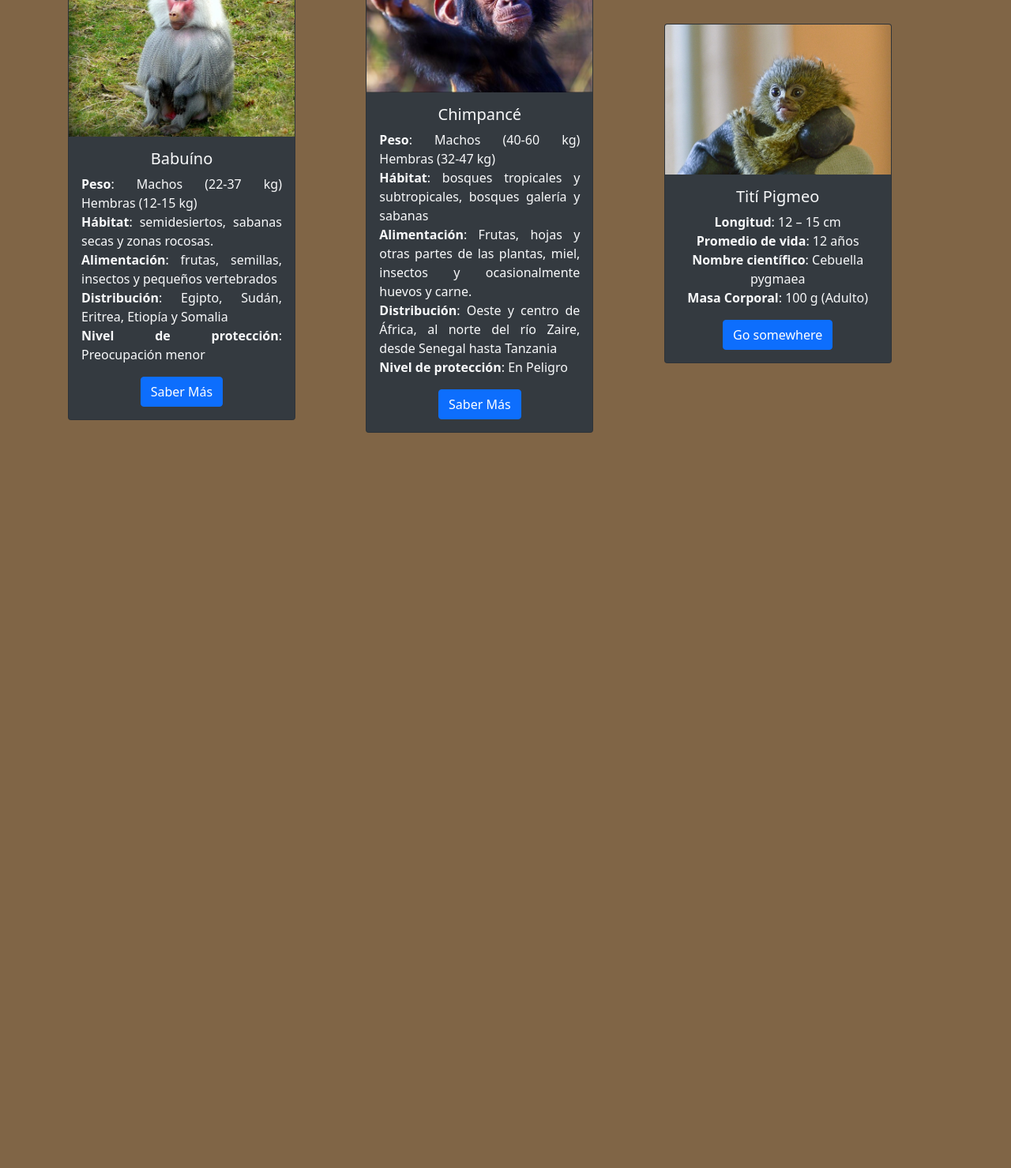
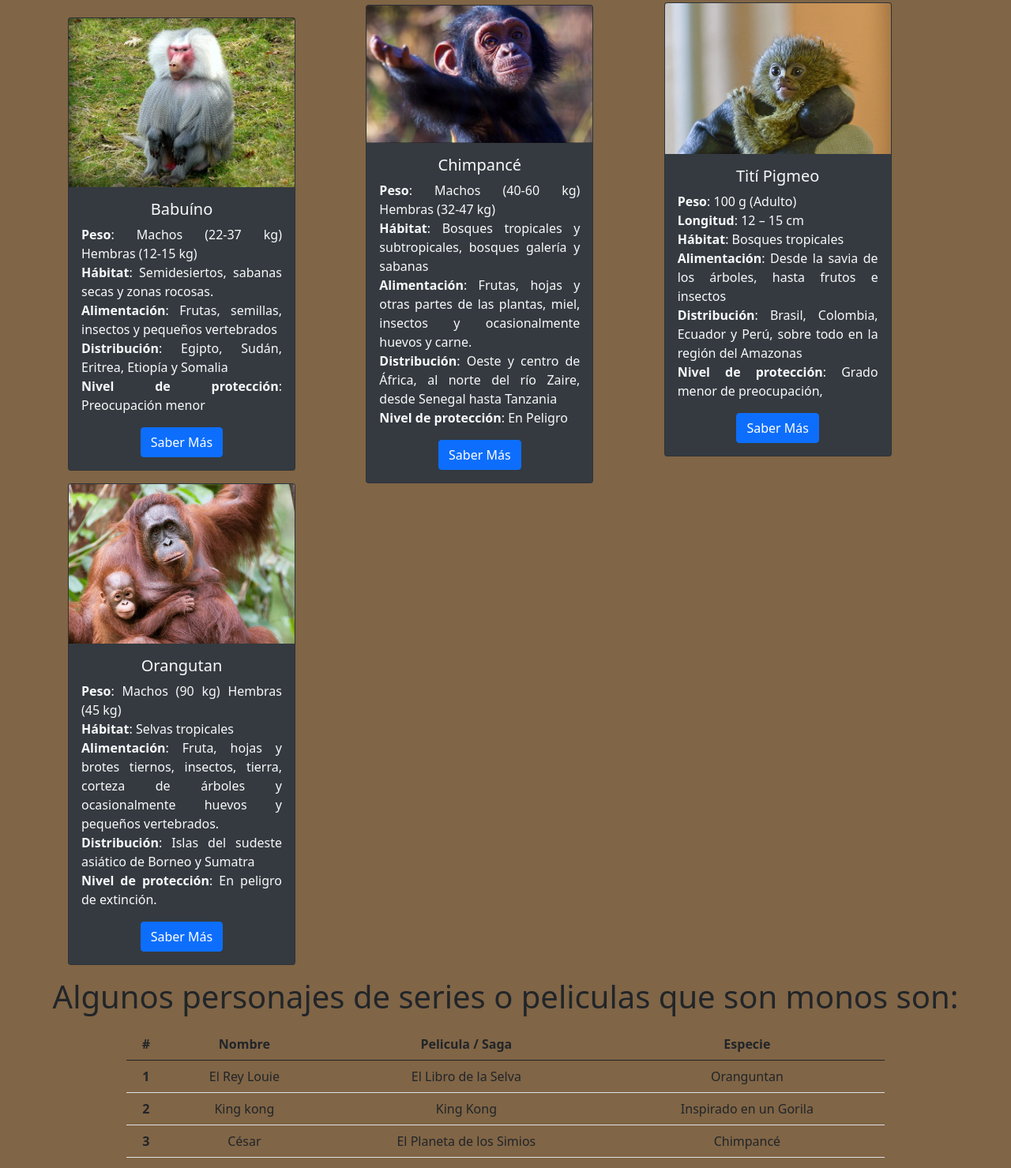
Before and after one commit to RMTorrabadella04/AnimalFavorito, a plain HTML site: page index.html in a window 1280 px wide. Shown: the part 801-2280 px from the top of the page at 79% size. Before the commit the page ends 1349 px from the top, so only its background shows below. Drawn offline with nearby package versions, Linux system fonts and the light colour scheme.

Commit message:
V3 - Especies y Personajes Conocidos

```diff
--- a/index.html
+++ b/index.html
@@ -1,22 +1,42 @@
 <!DOCTYPE html>
 <html lang="en">
   <head>
-  <meta charset="UTF-8">
-  <meta name="viewport" content="width=device-width, initial-scale=1.0">
+    <meta charset="UTF-8" />
+    <meta name="viewport" content="width=device-width, initial-scale=1.0" />
     <title>Mi Animal Favorito - Bootstrap</title>
-  <link rel="stylesheet" href="https://stackpath.bootstrapcdn.com/bootstrap/5.0.0-alpha1/css/bootstrap.min.css" integrity="sha384-r4NyP46KrjDleawBgD5tp8Y7UzmLA05oM1iAEQ17CSuDqnUK2+k9luXQOfXJCJ4I" crossorigin="anonymous">
-  <script src="https://cdn.jsdelivr.net/npm/popper.js@1.16.0/dist/umd/popper.min.js" integrity="sha384-Q6E9RHvbIyZFJoft+2mJbHaEWldlvI9IOYy5n3zV9zzTtmI3UksdQRVvoxMfooAo" crossorigin="anonymous"></script>
-  <script src="https://stackpath.bootstrapcdn.com/bootstrap/5.0.0-alpha1/js/bootstrap.min.js" integrity="sha384-oesi62hOLfzrys4LxRF63OJCXdXDipiYWBnvTl9Y9/TRlw5xlKIEHpNyvvDShgf/" crossorigin="anonymous"></script>
-  <link rel="stylesheet" href="style.css">
+    <link
+      rel="stylesheet"
+      href="https://stackpath.bootstrapcdn.com/bootstrap/5.0.0-alpha1/css/bootstrap.min.css"
+      integrity="sha384-r4NyP46KrjDleawBgD5tp8Y7UzmLA05oM1iAEQ17CSuDqnUK2+k9luXQOfXJCJ4I"
+      crossorigin="anonymous"
+    />
+    <script
+      src="https://cdn.jsdelivr.net/npm/popper.js@1.16.0/dist/umd/popper.min.js"
+      integrity="sha384-Q6E9RHvbIyZFJoft+2mJbHaEWldlvI9IOYy5n3zV9zzTtmI3UksdQRVvoxMfooAo"
+      crossorigin="anonymous"
+    ></script>
+    <script
+      src="https://stackpath.bootstrapcdn.com/bootstrap/5.0.0-alpha1/js/bootstrap.min.js"
+      integrity="sha384-oesi62hOLfzrys4LxRF63OJCXdXDipiYWBnvTl9Y9/TRlw5xlKIEHpNyvvDShgf/"
+      crossorigin="anonymous"
+    ></script>
+    <link rel="stylesheet" href="style.css" />
   </head>
   <body class="fondo">
-
     <!-- Barra de Navegación -->
 
     <nav class="navbar navbar-expand-sm navbar-light bg-dark">
-        <img src="img/icono.jpg" alt="" class="rounded-circle icono">
+      <img src="img/icono.jpg" alt="" class="rounded-circle icono" />
       <a class="navbar-brand text-light" href="#">Mono</a>
-        <button class="navbar-toggler" type="button" data-toggle="collapse" data-target="#navbarNav" aria-controls="navbarNav" aria-expanded="false" aria-label="Toggle navigation">
+      <button
+        class="navbar-toggler"
+        type="button"
+        data-toggle="collapse"
+        data-target="#navbarNav"
+        aria-controls="navbarNav"
+        aria-expanded="false"
+        aria-label="Toggle navigation"
+      >
         <span class="navbar-toggler-icon"></span>
       </button>
       <div class="collapse navbar-collapse" id="navbarNav">
@@ -25,7 +45,7 @@
             <a class="nav-link text-light" href="#especies">Especies</a>
           </li>
           <li class="nav-item">
-              <a class="nav-link text-light" href="#">Features</a>
+            <a class="nav-link text-light" href="#personajes">Personajes</a>
           </li>
           <li class="nav-item">
             <a class="nav-link text-light" href="#">Pricing</a>
@@ -39,28 +59,58 @@
 
     <!-- Carrusel de Imágenes -->
 
-    <div id="carouselExampleIndicators" class="carousel slide fondo_secundario mt-1" data-ride="carousel">
+    <div
+      id="carouselExampleIndicators"
+      class="carousel slide fondo_secundario mt-1"
+      data-ride="carousel"
+    >
       <ol class="carousel-indicators">
         <li data-target="#carouselExampleIndicators" data-slide-to="0"></li>
-        <li data-target="#carouselExampleIndicators" data-slide-to="1" class="active"></li>
+        <li
+          data-target="#carouselExampleIndicators"
+          data-slide-to="1"
+          class="active"
+        ></li>
         <li data-target="#carouselExampleIndicators" data-slide-to="2"></li>
       </ol>
       <div class="carousel-inner text-center">
         <div class="carousel-item">
-          <img class="w-50 h-50 border border-dark rounded" src="img/mono1.png" alt="First slide">
+          <img
+            class="w-50 h-50 border border-dark rounded"
+            src="img/mono1.png"
+            alt="First slide"
+          />
         </div>
         <div class="carousel-item active">
-          <img class="w-50 h-50 border border-dark rounded" src="img/mono2.png" alt="Second slide">
+          <img
+            class="w-50 h-50 border border-dark rounded"
+            src="img/mono2.png"
+            alt="Second slide"
+          />
         </div>
         <div class="carousel-item">
-          <img class="w-50 h-50 border border-dark rounded" src="img/mono3.png" alt="Third slide">
+          <img
+            class="w-50 h-50 border border-dark rounded"
+            src="img/mono3.png"
+            alt="Third slide"
+          />
         </div>
       </div>
-      <a class="carousel-control-prev punteros" href="#carouselExampleIndicators" role="button" data-slide="prev">
+      <a
+        class="carousel-control-prev punteros"
+        href="#carouselExampleIndicators"
+        role="button"
+        data-slide="prev"
+      >
         <span class="carousel-control-prev-icon" aria-hidden="true"></span>
         <span class="sr-only">Previous</span>
       </a>
-      <a class="carousel-control-next punteros" href="#carouselExampleIndicators" role="button" data-slide="next">
+      <a
+        class="carousel-control-next punteros"
+        href="#carouselExampleIndicators"
+        role="button"
+        data-slide="next"
+      >
         <span class="carousel-control-next-icon" aria-hidden="true"></span>
         <span class="sr-only">Next</span>
       </a>
@@ -70,86 +120,179 @@
 
     <div class="container p-4 fondo_secundario mt-2 rounded">
       <p class="texto_justificado">
-        Los simios o monos son primates de la infraorden de los <strong>haplorrinos</strong>. En castellano se suele usar la misma palabra para referirse de igual modo a los monos y a los simios en lenguaje común, incluso para aquellos simios que carecen de cola.
+        Los simios o monos son primates de la infraorden de los
+        <strong>haplorrinos</strong>. En castellano se suele usar la misma
+        palabra para referirse de igual modo a los monos y a los simios en
+        lenguaje común, incluso para aquellos simios que carecen de cola.
 
-        <br><br>
+        <br /><br />
 
-        Su tamaño es muy variable, tienen los ojos situados en la parte frontal de la cara y pulgares oponibles en las manos que les permiten trepar con facilidad a los árboles. Gracias a la constitución de sus manos también son capaces de usar ciertas herramientas para llevar a cabo algunas actividades de su vida diaria. <strong>Se conocen unas 260 especies diferentes</strong>: el babuino es el mano de mayor tamaño y el tití pigmeo el más pequeño. Son animales mamíferos, de comportamiento sociable que en ocasiones puede convertirse en violento si se sienten intimidados.
+        Su tamaño es muy variable, tienen los ojos situados en la parte frontal
+        de la cara y pulgares oponibles en las manos que les permiten trepar con
+        facilidad a los árboles. Gracias a la constitución de sus manos también
+        son capaces de usar ciertas herramientas para llevar a cabo algunas
+        actividades de su vida diaria.
+        <strong>Se conocen unas 260 especies diferentes</strong>: el babuino es
+        el mano de mayor tamaño y el tití pigmeo el más pequeño. Son animales
+        mamíferos, de comportamiento sociable que en ocasiones puede convertirse
+        en violento si se sienten intimidados.
       </p>
     </div>
 
     <!-- Especies -->
 
+    <h1 class="mt-3 mb-3 text-center">
+      Algunas Especies de monos muy conocidas son
+    </h1>
+
     <div class="container text-center mt-3" id="especies">
-
       <div class="row align-items-center">
         <div class="col">
-
-          <div class="card bg-dark text-light" style="width: 18rem;">
-            <img src="img/babuino.jpg" class="card-img-top" alt="Babuíno">
+          <div class="card bg-dark text-light" style="width: 18rem">
+            <img src="img/babuino.jpg" class="card-img-top" alt="Babuíno" />
             <div class="card-body">
               <h5 class="card-title">Babuíno</h5>
               <p class="card-text texto_justificado">
                 <strong>Peso</strong>: Machos (22-37 kg) Hembras (12-15 kg)
-                <br>
-                 <strong>Hábitat</strong>: semidesiertos, sabanas secas y zonas rocosas.
-                <br>
-                <strong>Alimentación</strong>: frutas, semillas, insectos y pequeños vertebrados
-                <br>
-                <strong>Distribución</strong>: Egipto, Sudán, Eritrea, Etiopía y Somalia
-                <br>
+                <br />
+                <strong>Hábitat</strong>: Semidesiertos, sabanas secas y zonas
+                rocosas.
+                <br />
+                <strong>Alimentación</strong>: Frutas, semillas, insectos y
+                pequeños vertebrados
+                <br />
+                <strong>Distribución</strong>: Egipto, Sudán, Eritrea, Etiopía y
+                Somalia
+                <br />
                 <strong>Nivel de protección</strong>: Preocupación menor
               </p>
-              <a href="https://marcellenatureza.com/services/babuino/" class="btn btn-primary">Saber Más</a>
+              <a
+                href="https://marcellenatureza.com/services/babuino/"
+                class="btn btn-primary"
+                >Saber Más</a
+              >
             </div>
           </div>
-
         </div>
         <div class="col">
-
-          <div class="card bg-dark text-light" style="width: 18rem;">
-            <img src="img/chimpance.jpg" class="card-img-top" alt="Chimpancé">
+          <div class="card bg-dark text-light" style="width: 18rem">
+            <img src="img/chimpance.jpg" class="card-img-top" alt="Chimpancé" />
             <div class="card-body">
               <h5 class="card-title">Chimpancé</h5>
               <p class="card-text texto_justificado">
                 <strong>Peso</strong>: Machos (40-60 kg) Hembras (32-47 kg)
-                <br>
-                <strong>Hábitat</strong>: bosques tropicales y subtropicales, bosques galería y sabanas
-                <br>
-                <strong>Alimentación</strong>: Frutas, hojas y otras partes de las plantas, miel, insectos y ocasionalmente huevos y carne.
-                <br>
-                <strong>Distribución</strong>: Oeste y centro de África, al norte del río Zaire, desde Senegal hasta Tanzania
-                <br>
+                <br />
+                <strong>Hábitat</strong>: Bosques tropicales y subtropicales,
+                bosques galería y sabanas
+                <br />
+                <strong>Alimentación</strong>: Frutas, hojas y otras partes de
+                las plantas, miel, insectos y ocasionalmente huevos y carne.
+                <br />
+                <strong>Distribución</strong>: Oeste y centro de África, al
+                norte del río Zaire, desde Senegal hasta Tanzania
+                <br />
                 <strong>Nivel de protección</strong>: En Peligro
               </p>
               <a href="#" class="btn btn-primary">Saber Más</a>
             </div>
           </div>
-
         </div>
         <div class="col">
-
-          <div class="card bg-dark text-light" style="width: 18rem;">
-            <img src="img/titi.jpg" class="card-img-top" alt="...">
+          <div class="card bg-dark text-light m_n" style="width: 18rem">
+            <img src="img/titi.jpg" class="card-img-top" alt="..." />
             <div class="card-body">
               <h5 class="card-title">Tití Pigmeo</h5>
-              <p class="card-text  texto_justificados">
-                <Strong>Longitud</Strong>: 12 – 15 cm
-                <br>
-                <Strong>Promedio de vida</Strong>: 12 años
-                <br>
-                <Strong>Nombre científico</Strong>: Cebuella pygmaea
-                <br>
-                <Strong>Masa Corporal</Strong>: 100 g (Adulto)
+              <p class="card-text texto_justificado">
+                <strong>Peso</strong>: 100 g (Adulto)
+                <br />
+                <strong>Longitud</strong>: 12 – 15 cm
+                <br />
+                <strong>Hábitat</strong>: Bosques tropicales
+                <br />
+                <strong>Alimentación</strong>: Desde la savia de los árboles,
+                hasta frutos e insectos
+                <br />
+                <strong>Distribución</strong>: Brasil, Colombia, Ecuador y Perú,
+                sobre todo en la región del Amazonas
+                <br />
+                <strong>Nivel de protección</strong>: Grado menor de
+                preocupación,
               </p>
-              <a href="#" class="btn btn-primary">Go somewhere</a>
+              <a
+                href="https://www.zoobotanicojerez.com/coleccion-zoologica/relacion-de-especies/titi-pigmeo-cebuella-pygmaea"
+                class="btn btn-primary"
+                >Saber Más</a
+              >
+            </div>
           </div>
         </div>
 
+        <div class="col">
+          <div class="card bg-dark text-light" style="width: 18rem">
+            <img src="img/orangutan.png" class="card-img-top" alt="..." />
+            <div class="card-body">
+              <h5 class="card-title">Orangutan</h5>
+              <p class="card-text texto_justificado">
+                <strong>Peso</strong>: Machos (90 kg) Hembras (45 kg)
+                <br />
+                <strong>Hábitat</strong>: Selvas tropicales
+                <br />
+                <strong>Alimentación</strong>: Fruta, hojas y brotes tiernos,
+                insectos, tierra, corteza de árboles y ocasionalmente huevos y
+                pequeños vertebrados.
+                <br />
+                <strong>Distribución</strong>: Islas del sudeste asiático de
+                Borneo y Sumatra
+                <br />
+                <strong>Nivel de protección</strong>: En peligro de extinción.
+              </p>
+              <a
+                href="https://www.zoobotanicojerez.com/coleccion-zoologica/relacion-de-especies/titi-pigmeo-cebuella-pygmaea"
+                class="btn btn-primary"
+                >Saber Más</a
+              >
+            </div>
+          </div>
+        </div>
       </div>
     </div>
 
-    </div>
+    <!-- Personanes -->
+
+    <h1 class="mt-3 mb-3 text-center">
+      Algunos personajes de series o peliculas que son monos son:
+    </h1>
+
+    <table class="table w-75 text-center centroTabla mt-3" id="personajes">
+      <thead>
+        <tr>
+          <th scope="col">#</th>
+          <th scope="col">Nombre</th>
+          <th scope="col">Pelicula / Saga</th>
+          <th scope="col">Especie</th>
+        </tr>
+      </thead>
+      <tbody>
+        <tr>
+          <th scope="row">1</th>
+          <td>El Rey Louie</td>
+          <td>El Libro de la Selva</td>
+          <td>Oranguntan</td>
+        </tr>
+        <tr>
+          <th scope="row">2</th>
+          <td>King kong</td>
+          <td>King Kong</td>
+          <td>Inspirado en un Gorila</td>
+        </tr>
+        <tr>
+          <th scope="row">3</th>
+          <td>César</td>
+          <td>El Planeta de los Simios</td>
+          <td>Chimpancé</td>
+        </tr>
+      </tbody>
+    </table>
 
   </body>
 </html>
--- a/style.css
+++ b/style.css
@@ -28,3 +28,14 @@
 .texto_justificado{
     text-align: justify;
 }
+
+/* Margen negativo */
+.m_n{
+    margin-top: -10.5%;
+}
+
+/* Centrar Tabla */
+
+.centroTabla{
+    margin-left: 12.5%;
+}
```
Also changed, not shown: img/orangutan.png (added). Lines whose indentation alone changed are shown as unchanged.
